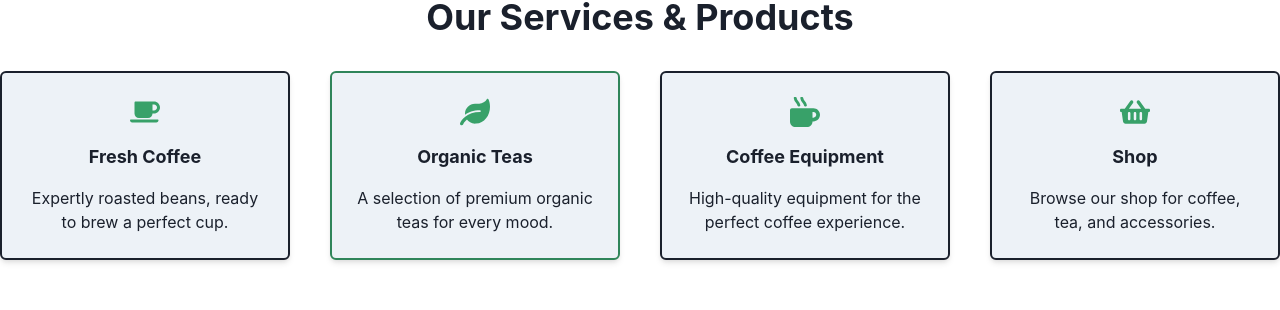
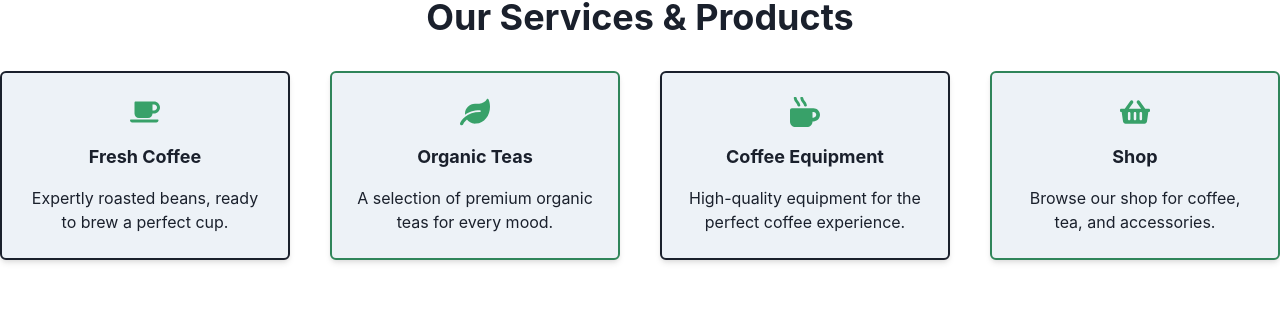
Before and after one commit to GPT-Engineer-App/organic-coffee-landing-54, a React (Vite) app: page / in a window 1280 px wide. Shown: the part 788-1098 px from the top of the page. Built offline with nearby package versions, Linux system fonts and the light colour scheme.

Commit message:
Changed the border color of the "Shop" service card to dark green to match the "Organic Teas" service card.
Prompt: Hm make it dark green like it's for Organic Teas

```diff
--- a/src/pages/Index.jsx
+++ b/src/pages/Index.jsx
@@ -50,7 +50,7 @@ const Index = () => {
 // Service Card Component
 const ServiceCard = ({ icon: Icon, title, description }) => {
   return (
-    <VStack bg="gray.100" p={6} borderRadius="md" boxShadow="md" spacing={4} align="center" textAlign="center" border="2px solid" borderColor={title === "Fresh Coffee" ? "brown.600" : title === "Organic Teas" ? "green.600" : title === "Coffee Equipment" ? "brown.800" : title === "Shop" ? "brown.600" : "green.200"}>
+    <VStack bg="gray.100" p={6} borderRadius="md" boxShadow="md" spacing={4} align="center" textAlign="center" border="2px solid" borderColor={title === "Fresh Coffee" ? "brown.600" : title === "Organic Teas" ? "green.600" : title === "Coffee Equipment" ? "brown.800" : title === "Shop" ? "green.600" : "green.200"}>
       <Box fontSize="3xl" color="green.500">
         <Icon />
       </Box>
```
